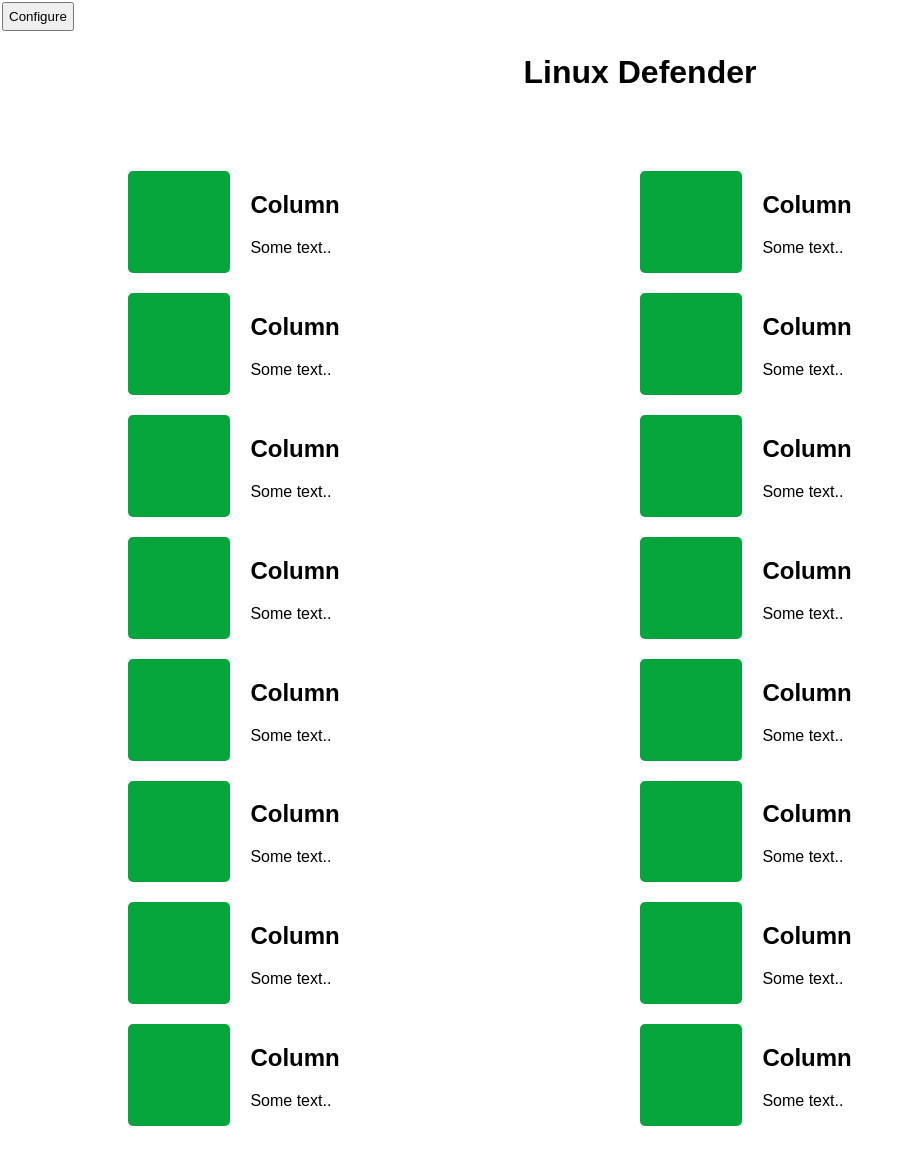
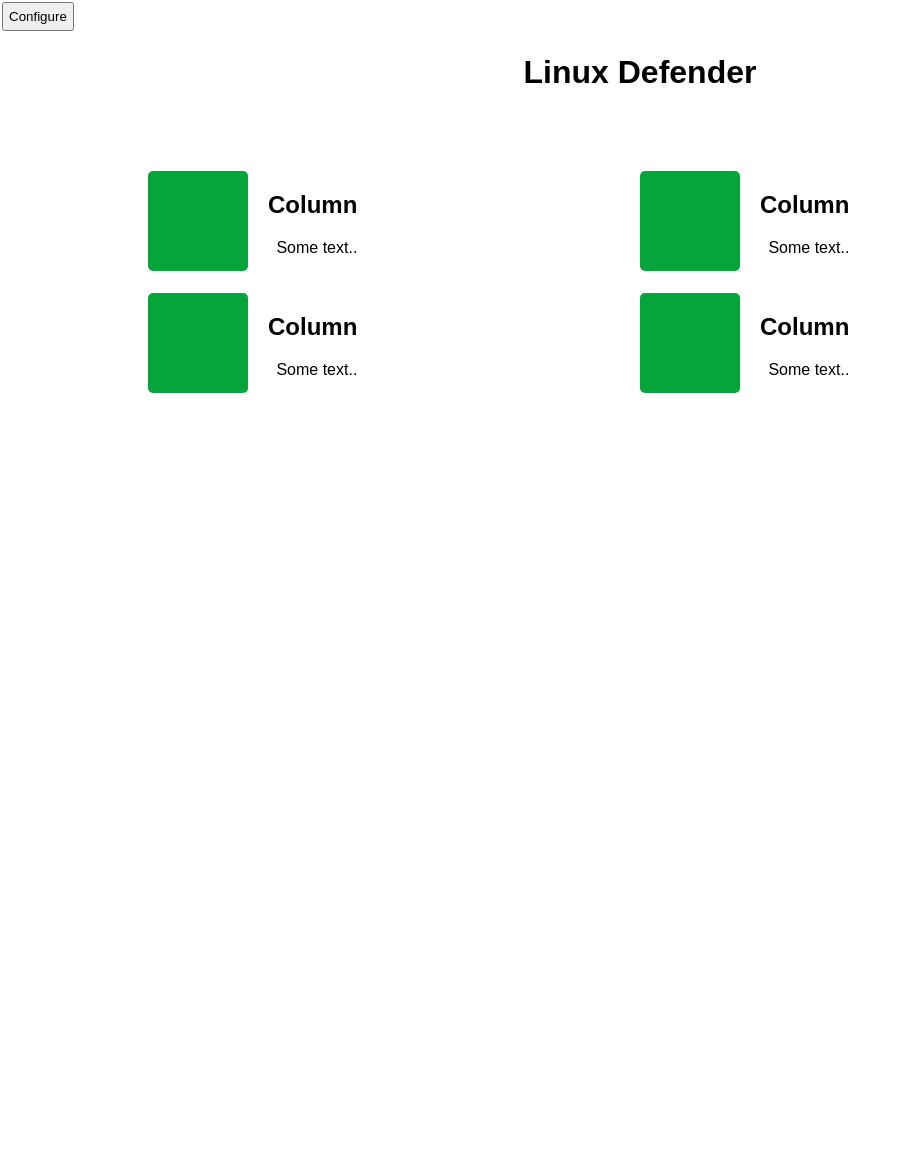
Before and after one commit to 0brine/Linux-Defender, a PHP site: page / in a window 1280 px wide. Shown: the whole page, without its empty margins (0-912 px from the left). After the commit the page ends 393 px from the top, so only its background shows below. Run offline with PHP 8.4, Linux system fonts and the light colour scheme.

Commit message:
Html website

```diff
--- a/html/index.html
+++ b/html/index.html
@@ -16,155 +16,41 @@
 <div class="container">
     <div class="row">
 
-            <div class="col50">
-                <div class="row">
-                    <div class="col20 br-5 bg-ok"></div>
-                    <div class="col80 px-20">
+        <div class="process">
+            <div class="box bg-ok"></div>
+            <div class="content">
                 <h2>Column</h2>
                 <p>Some text..</p>
             </div>
         </div>
-            </div>
-            <div class="col50">
-                <div class="row">
-                    <div class="col20 br-5 bg-ok"></div>
-                    <div class="col80 px-20">
+
+        <div class="process">
+            <div class="box bg-ok"></div>
+            <div class="content">
                 <h2>Column</h2>
                 <p>Some text..</p>
             </div>
         </div>
-            </div>
-            <div class="col50">
-                <div class="row">
-                    <div class="col20 br-5 bg-ok"></div>
-                    <div class="col80 px-20">
+
+        <div class="process">
+            <div class="box bg-ok"></div>
+            <div class="content">
                 <h2>Column</h2>
                 <p>Some text..</p>
             </div>
         </div>
-            </div>
-            <div class="col50">
-                <div class="row">
-                    <div class="col20 br-5 bg-ok"></div>
-                    <div class="col80 px-20">
+
+        <div class="process">
+            <div class="box bg-ok"></div>
+            <div class="content">
                 <h2>Column</h2>
                 <p>Some text..</p>
             </div>
         </div>
-            </div>
-            <div class="col50">
-                <div class="row">
-                    <div class="col20 br-5 bg-ok"></div>
-                    <div class="col80 px-20">
-                        <h2>Column</h2>
-                        <p>Some text..</p>
-                    </div>
-                </div>
-            </div>
-            <div class="col50">
-                <div class="row">
-                    <div class="col20 br-5 bg-ok"></div>
-                    <div class="col80 px-20">
-                        <h2>Column</h2>
-                        <p>Some text..</p>
-                    </div>
-                </div>
-            </div>
-            <div class="col50">
-                <div class="row">
-                    <div class="col20 br-5 bg-ok"></div>
-                    <div class="col80 px-20">
-                        <h2>Column</h2>
-                        <p>Some text..</p>
-                    </div>
-                </div>
-            </div>
-            <div class="col50">
-                <div class="row">
-                    <div class="col20 br-5 bg-ok"></div>
-                    <div class="col80 px-20">
-                        <h2>Column</h2>
-                        <p>Some text..</p>
-                    </div>
-                </div>
-            </div>
-            <div class="col50">
-                <div class="row">
-                    <div class="col20 br-5 bg-ok"></div>
-                    <div class="col80 px-20">
-                        <h2>Column</h2>
-                        <p>Some text..</p>
-                    </div>
-                </div>
-            </div>
-            <div class="col50">
-                <div class="row">
-                    <div class="col20 br-5 bg-ok"></div>
-                    <div class="col80 px-20">
-                        <h2>Column</h2>
-                        <p>Some text..</p>
-                    </div>
-                </div>
-            </div>
-            <div class="col50">
-                <div class="row">
-                    <div class="col20 br-5 bg-ok"></div>
-                    <div class="col80 px-20">
-                        <h2>Column</h2>
-                        <p>Some text..</p>
-                    </div>
-                </div>
-            </div>
-            <div class="col50">
-                <div class="row">
-                    <div class="col20 br-5 bg-ok"></div>
-                    <div class="col80 px-20">
-                        <h2>Column</h2>
-                        <p>Some text..</p>
-                    </div>
-                </div>
-            </div>
-            <div class="col50">
-                <div class="row">
-                    <div class="col20 br-5 bg-ok"></div>
-                    <div class="col80 px-20">
-                        <h2>Column</h2>
-                        <p>Some text..</p>
-                    </div>
-                </div>
-            </div>
-            <div class="col50">
-                <div class="row">
-                    <div class="col20 br-5 bg-ok"></div>
-                    <div class="col80 px-20">
-                        <h2>Column</h2>
-                        <p>Some text..</p>
-                    </div>
-                </div>
-            </div>
-            <div class="col50">
-                <div class="row">
-                    <div class="col20 br-5 bg-ok"></div>
-                    <div class="col80 px-20">
-                        <h2>Column</h2>
-                        <p>Some text..</p>
-                    </div>
-                </div>
-            </div>
-            <div class="col50">
-                <div class="row">
-                    <div class="col20 br-5 bg-ok"></div>
-                    <div class="col80 px-20">
-                        <h2>Column</h2>
-                        <p>Some text..</p>
-                    </div>
-                </div>
-            </div>
-
 
 
         <!-- Für ungerade Anzahl an Spalten -->
-            <div class="col50">
+        <div class="process">
         </div>
         <!-- -->
     </div>
--- a/html/main.css
+++ b/html/main.css
@@ -8,38 +8,37 @@ body {
   margin: 0;
 }
 
-.container {
-  margin: 20px auto;
-  width: 80%;
-}
+
 .row {
   display: flex;
   flex-direction: row;
   flex-wrap: wrap;
   margin: 10px 0;
-}
-.col50 {
-  flex: 50%;
-}
-.col20 {
-  flex: 20%;
-}
-.col80 {
-  flex: 80%;
+  justify-content: space-between;
 }
 
-.br-5 {
-  border-radius: 5px;
+.process {
+  flex: 50%;
+  display: flex;
+  flex-direction: row;
+  padding: 10px 0;
 }
 
-.pl-10 {
-  padding-left: 10px;
+.box {
+  border-radius: 5px;
+  width: 100px;
+  height: 100px;
 }
-.px-20 {
+
+.content {
+  padding-left: 20px;
+}
+
+.container {;
   padding: 0 20px;
-}
-.ta-right {
   text-align: right;
+  margin: 20px auto;
+  width: 80%;
 }
 
 .bg-ok {
```
Lines whose indentation alone changed are shown as unchanged.
